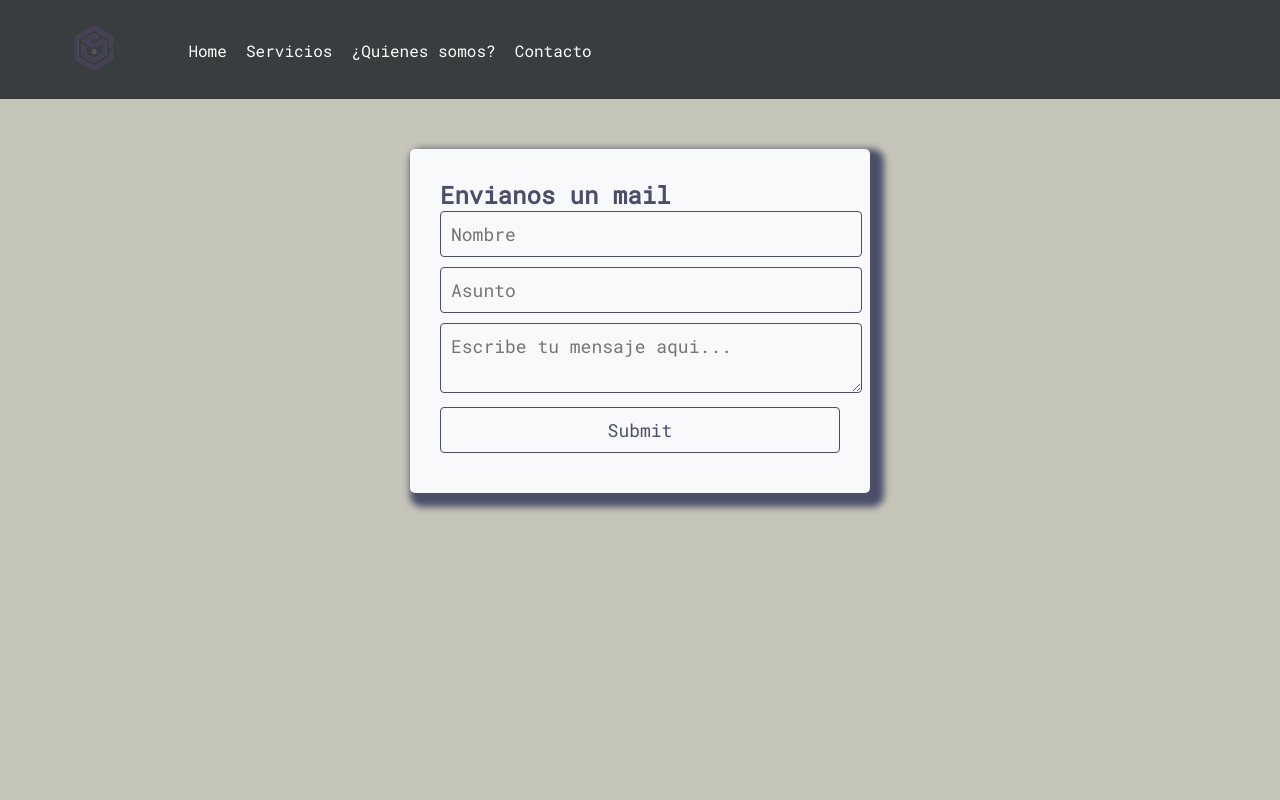
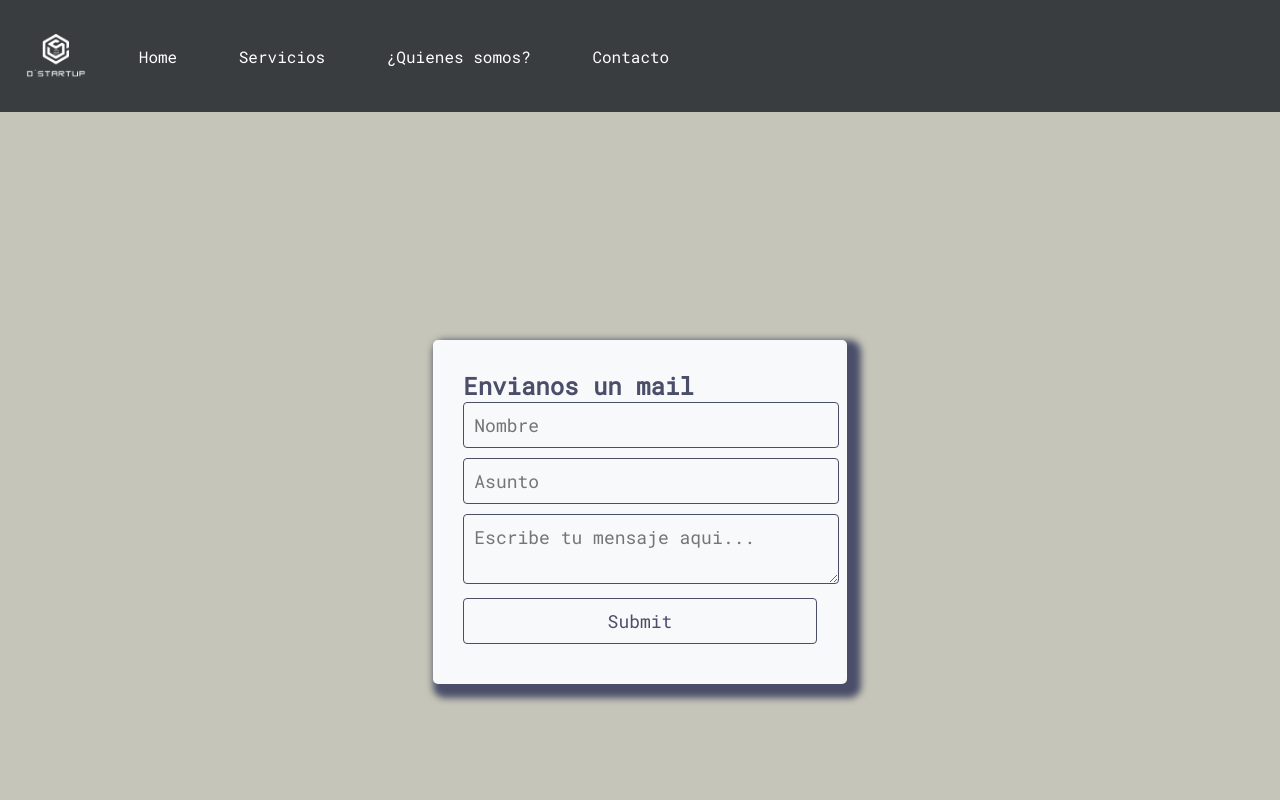
Before and after one commit to frandenapole/proyectosUADE, a plain HTML site: page contacto.html in a window 1280 px wide. Shown: the top 800 px of the page. Drawn offline with Linux system fonts and the light colour scheme.

Commit message:
edicion de sitio responsive, agregado menu hamburguesa

```diff
--- a/contacto.html
+++ b/contacto.html
@@ -4,25 +4,34 @@
         <meta charset="UTF-8">
         <meta http-equiv="X-UA-Compatible" content="IE=edge">
         <meta name="viewport" content="width=device-width, initial-scale=1.0">
-        <link rel="stylesheet" href="/style.css">
+        <link rel="stylesheet" href="style.css">
         <link rel="preconnect" href="https://fonts.googleapis.com">
     <link rel="preconnect" href="https://fonts.gstatic.com" crossorigin>
     <link href="https://fonts.googleapis.com/css2?family=Montserrat:ital,wght@1,200&family=Roboto+Mono&display=swap" rel="stylesheet">
         <title>miStartup</title>
     </head>
 <body>
-    <header class="nav">
-        <nav>
-        <ul>
-            <li><img src="imagenes/logonav.png" alt=""></li>
-            <li><a href="/index.html">Home</a></li>
-            <li><a href="/servicios.html">Servicios</a></li>
-            <li><a href="#integrantes">¿Quienes somos?</a></li>
-            <li><a href="/contacto.html">Contacto</a></li>
+        <header class ="nav">
+            <label for="trigger">
+                <!-- Para chequear cuando se clickea el menu -->
+                <input type="checkbox" class="trigger" id="trigger" />
+                <div class="hamburger">
+                  <!-- Esto esta vacío porque voy a "dibujar" el hamburger menu -->
+                  <span></span>
+                  <span></span>
+                  <span></span>
+                </div>
+                <ul id="opciones">
+                    <li><a href="index.html">Home</a></li>
+                    <li><a href="servicios.html">Servicios</a></li>
+                    <li><a href="integrantes.html">¿Quienes somos?</a></li>
+                    <li><a href="contacto.html">Contacto</a></li>
                 </ul>
-    </nav>
+            </label>
+            <img src="imagenes/logito.png" alt="">
         </header>
-    <section id="formulario">
+    <div id="formulario">
+        <section>
             <form>
                 <h2>Envianos un mail</h2>
                 <input class="controls" type="text" placeholder="Nombre"><br>
@@ -31,7 +40,7 @@
                 <input class="butons" type="submit">
             </form>
         </section>
-
+    </div>
     <footer>
         <p>Todos los derechos reservados</p>
     </footer>
--- a/style.css
+++ b/style.css
@@ -10,12 +10,9 @@ body{
     padding-bottom: 3em;
     min-height: 100vh;
 }
-.nav {
-
+/* .nav {
 width: 100%;
 height: 99px;
-left: 0px;
-top: 0px;
 background: #393D3F;
 }
 
@@ -25,7 +22,6 @@ background: #393D3F;
     list-style: none;
 }
 
-
 .nav ul li{
     margin-top: 40px ;
     margin-left: 1.5%;
@@ -33,13 +29,127 @@ background: #393D3F;
 }
 .nav ul li img{
     height: 150px;
-    margin-top: -55px;
+
+} */
+
+.nav {
+    display: flex;
+    align-items: center;
+    background: #393D3F
+}
+
+.trigger {
+    display: none;
+}
+
+.hamburger {
+    cursor: pointer;
+    margin-left: 10px;
+    float: left;
+}
+
+.hamburger span {
+    height: 3px;
+    width: 30px;
+    background-color: white;
+    display: block;
+    margin-bottom: 5px;
+    margin-top: 5px;
+    margin-left: 2rem;
+    position: relative;
+    transition: transform 0.3s ease-in-out, top 0.3s ease-in-out, opacity 0.3s ease-in-out;
+}
+
+/* Animaciones para rotarlo cuando se clickean */
+.trigger:checked ~ .hamburger span:first-child {
+    transform: rotate(45deg);
+    top: 8px;
+}
+
+.trigger:checked ~ .hamburger span:last-child {
+    transform: rotate(-45deg);
+    top: -8px;
+}
+
+.trigger:checked ~ .hamburger span:nth-child(2) {
+    opacity: 0;
+}
+
+#opciones {
+    background-color: #393D3F;
+    width: 100vw;
+    padding: 30px 70px;
+    margin-top: 29px;
+    position: absolute;
+    left: -100vw;
+    box-sizing: border-box;
+    transition: left 0.3s ease-in-out;
+}
+
+/* Lo muestro cuando se clickeo el menu */
+.trigger:checked ~ #opciones {
+    left: 0 !important;
+}
+
+.menu {
+    cursor: pointer;
+}
+
+.nav label {
+    display:flex;
+    width: 100%;
+    justify-content: flex-start;
+}
+
+.nav ul {
+    display:flex;
+    flex-direction: column;
+    width: 100%;
+    justify-content: space-around;
+    gap: 0.5rem;
+}
+
+.nav img {
+    height: 7rem;
+    width: 7rem;
+    filter: invert(100%);
+}
+
+.nav label li {
+    list-style: none;
 }
 
 
-.nav a{
+.nav label a{
     color: #FFFFFF;
     text-decoration: none;
+}
+
+@media (min-width: 1024px){
+    .hamburger {
+        display: none;
+    }
+
+    .nav {
+        justify-content: flex-end;
+        flex-direction: row-reverse;
+        overflow-x: hidden;
+    }
+
+    .nav ul {
+        display: flex;
+        flex-direction: row;
+    }
+
+    #opciones {
+        position: inherit;
+        overflow: hidden;
+        text-align: center;
+        margin: 0;
+        padding: 0;
+        width: 50%;
+    }
+
 }
 
 .nav a:visited{
@@ -61,9 +171,8 @@ background: #393D3F;
 
 
 .encabezado img {
-
+    max-width: 100%;
     height: auto;
-    left: 30px;
 }
 
 .encabezado h1{
@@ -91,11 +200,13 @@ background: #393D3F;
     color:#4a4e69;
     justify-content: center;
     text-align: center;
+    flex-wrap: wrap;
 }
 #caja{
     margin: 20px;
     margin-left: 1%;
     margin-top: 7%;
+    padding: 0.5rem;
     text-align: center;
     width: 500px;
     height: auto ;
@@ -110,10 +221,14 @@ background: #393D3F;
 
 
 #formulario{
+    display:flex;
+    height: 100vh;
+    align-items: center;
+    justify-content: center;
+}
+
+#formulario form {
     padding: 30px;
-    margin:auto;
-    margin-top: 50px;
-    width: 400px;
     background: #F8F9FA;
     border-radius: 5px;
     color:#4a4e69;
```
Also changed, not shown: index.html (+22 -14 lines), servicios.html (+25 -14 lines). Lines whose indentation alone changed are shown as unchanged.
